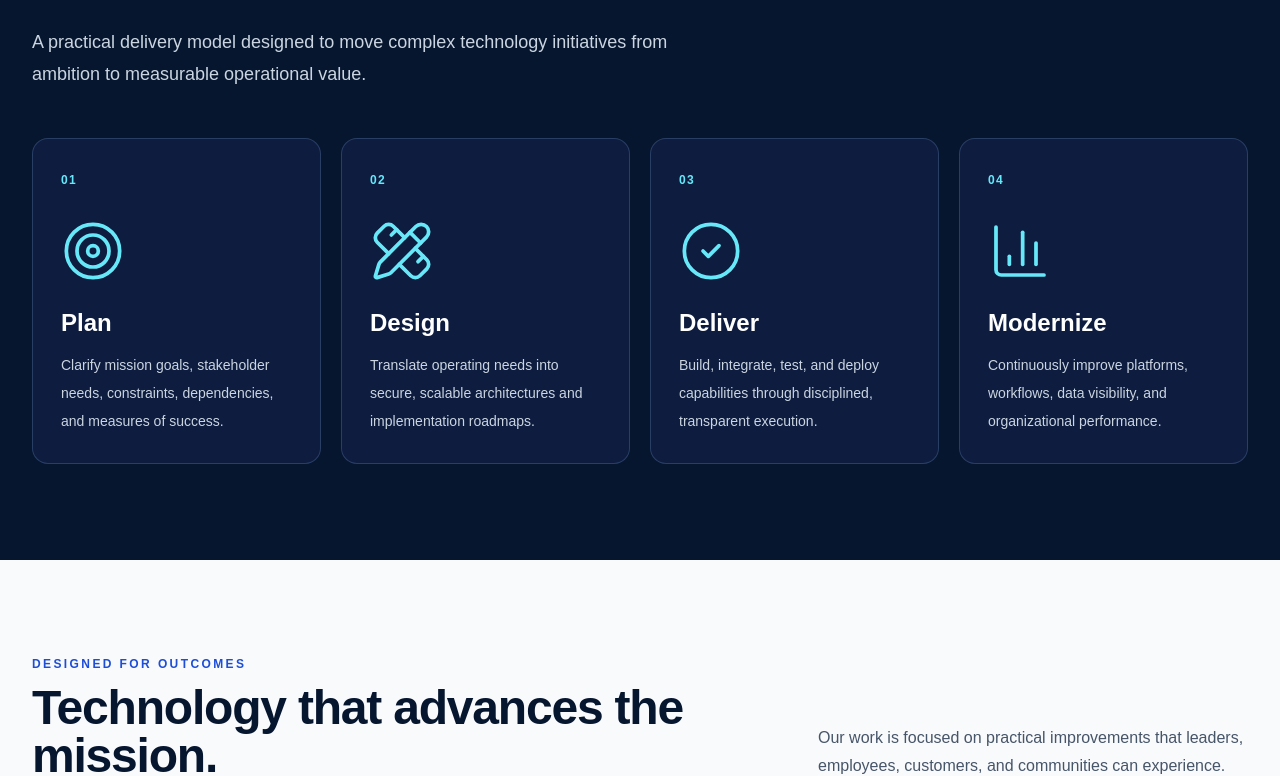
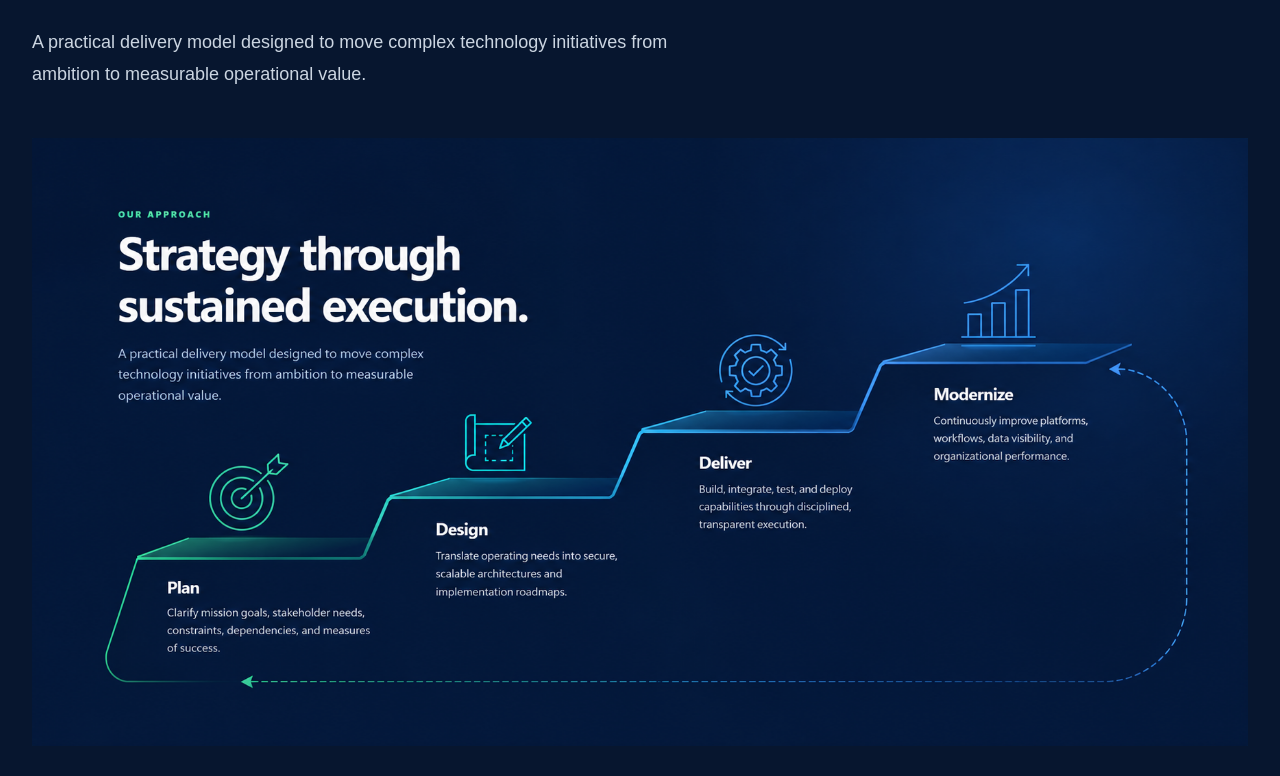
Before and after one commit to Space3434/365INO, a Next.js app: page /industries in a window 1280 px wide. Shown: the part 1996-2772 px from the top of the page. Built offline with nearby package versions, Linux system fonts and the light colour scheme.

Commit message:
Add industries approach graphic

```diff
--- a/components/industries-experience.tsx
+++ b/components/industries-experience.tsx
@@ -4,17 +4,13 @@ import { useEffect, useState } from "react";
 import type { LucideIcon } from "lucide-react";
 import {
   ArrowRight,
-  BarChart3,
-  CheckCircle2,
   Factory,
   GraduationCap,
   HeartPulse,
   Landmark,
-  PencilRuler,
   Scale,
   ShieldCheck,
   ShoppingCart,
-  Target,
   TrainFront,
   Users
 } from "lucide-react";
@@ -58,13 +54,6 @@ const sectorDetails: Array<{
   { color: "#c6570d", icon: TrainFront, chips: ["Asset tracking", "Logistics", "Scheduling"] },
   { color: "#5b2993", icon: GraduationCap, chips: ["Student services", "Automation", "Reporting"] },
   { color: "#956916", icon: Users, chips: ["Donor insight", "Lean delivery", "Automation"] }
-];
-
-const approach = [
-  { title: "Plan", icon: Target, copy: "Clarify mission goals, stakeholder needs, constraints, dependencies, and measures of success." },
-  { title: "Design", icon: PencilRuler, copy: "Translate operating needs into secure, scalable architectures and implementation roadmaps." },
-  { title: "Deliver", icon: CheckCircle2, copy: "Build, integrate, test, and deploy capabilities through disciplined, transparent execution." },
-  { title: "Modernize", icon: BarChart3, copy: "Continuously improve platforms, workflows, data visibility, and organizational performance." }
 ];
 
 export function IndustriesExperience() {
@@ -249,19 +238,23 @@ export function IndustriesExperience() {
             <h2 className="mt-3 text-4xl font-black tracking-tight sm:text-5xl">Strategy through sustained execution.</h2>
             <p className="mt-5 max-w-2xl text-lg leading-8 text-slate-300">A practical delivery model designed to move complex technology initiatives from ambition to measurable operational value.</p>
           </div>
-          <div className="mt-12 grid gap-5 md:grid-cols-2 xl:grid-cols-4">
-            {approach.map((step, index) => {
-              const Icon = step.icon;
-              return (
-                <motion.article key={step.title} initial={reducedMotion ? false : { opacity: 0, y: 20 }} whileInView={{ opacity: 1, y: 0 }} viewport={{ once: true }} transition={{ delay: index * 0.1 }} className="relative rounded-2xl border border-blue-300/20 bg-blue-950/45 p-7">
-                  <span className="text-xs font-black tracking-widest text-cyan-300">0{index + 1}</span>
-                  <Icon className="mt-7 h-16 w-16 text-cyan-300" strokeWidth={1.4} aria-hidden="true" />
-                  <h3 className="mt-6 text-2xl font-black">{step.title}</h3>
-                  <p className="mt-3 text-sm leading-7 text-slate-300">{step.copy}</p>
-                </motion.article>
-              );
-            })}
+          <div className="sr-only">
+            <ol>
+              <li>Plan: Clarify mission goals, stakeholder needs, constraints, dependencies, and measures of success.</li>
+              <li>Design: Translate operating needs into secure, scalable architectures and implementation roadmaps.</li>
+              <li>Deliver: Build, integrate, test, and deploy capabilities through disciplined, transparent execution.</li>
+              <li>Modernize: Continuously improve platforms, workflows, data visibility, and organizational performance.</li>
+            </ol>
           </div>
+          <Image
+            src="/images/industries-approach-review.png"
+            alt=""
+            width={1774}
+            height={887}
+            unoptimized
+            className="mt-12 block h-auto w-full"
+            sizes="(max-width: 1536px) 100vw, 1536px"
+          />
         </div>
       </section>
 
```
Also changed, not shown: public/images/industries-approach-review.png (added).
